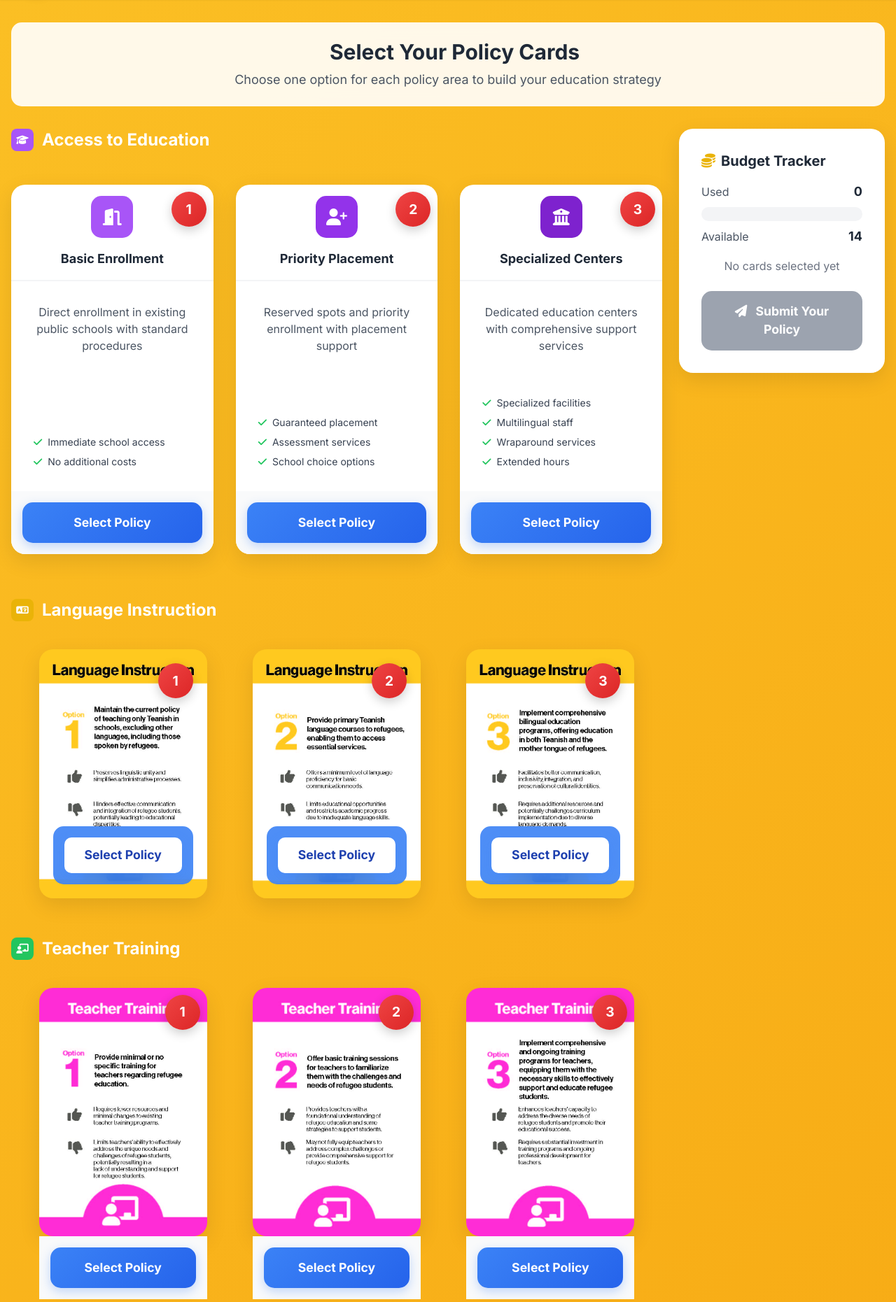
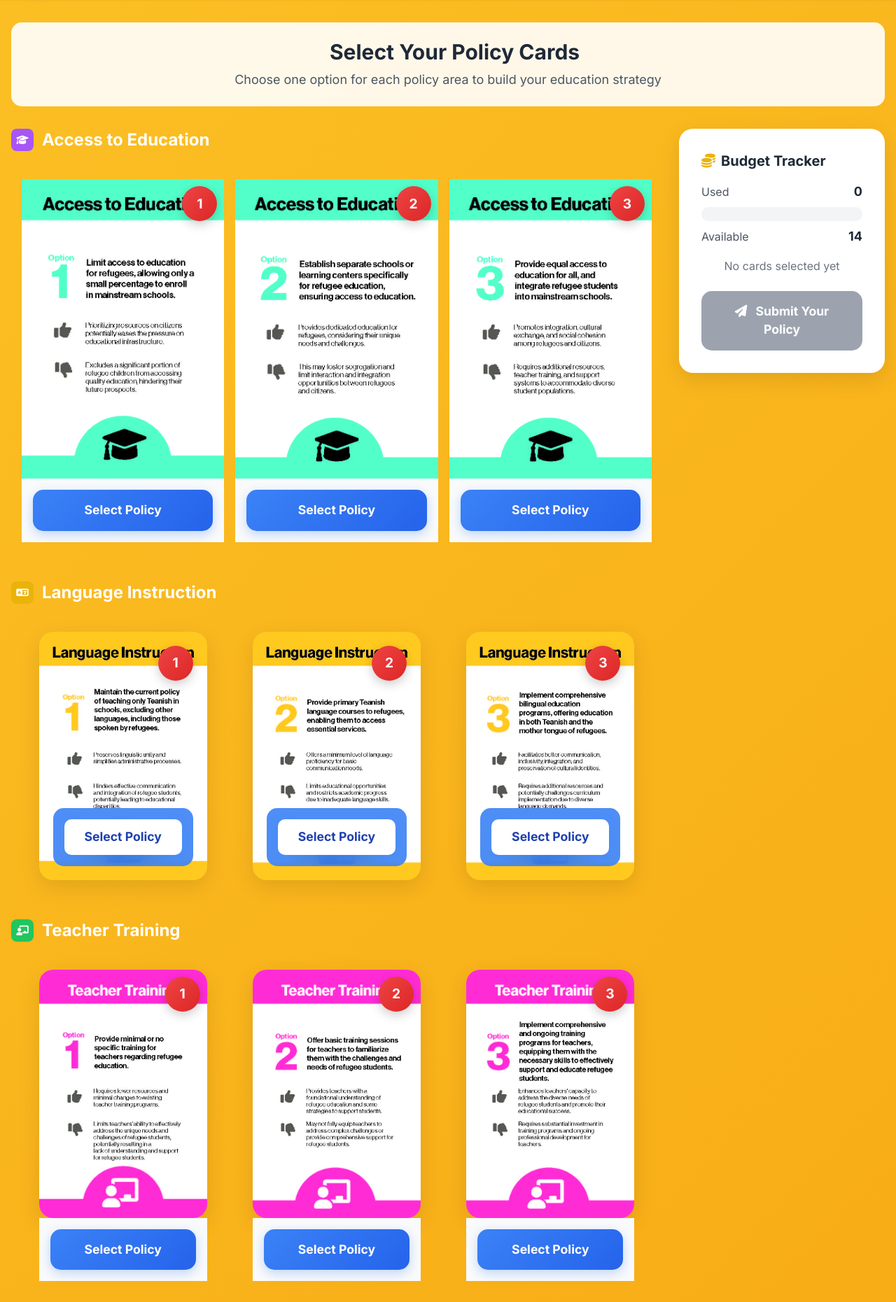
Before and after one commit to kobowood1/AIChallengeGame, a Flask app: page /card-selection in a window 1280 px wide. Shown: the part 65-1926 px from the top of the page at 70% size. Run offline with Flask 3, Linux system fonts and the light colour scheme; the visitor is signed in with stand-in values (Sample User, id 1); some libraries are stand-ins or nearby versions.

Commit message:
Implement the Access to Education policy cards with custom image designs
Replaces placeholder cards with image-based Access to Education policy cards in `templates/card_selection.html` and updates card image list in `replit.md`.

Replit-Commit-Author: Agent
Replit-Commit-Session-Id: 86e28700-3938-4fe7-b7b2-daf0a8a3307c
Replit-Commit-Screenshot-Url: https://storage.googleapis.com/screenshot-production-us-central1/b66fccd3-3b48-4c0e-84c7-865c8f56605e/f545c559-631d-4b97-9a2b-2946566b08c1.jpg

```diff
--- a/templates/card_selection.html
+++ b/templates/card_selection.html
@@ -308,92 +308,26 @@
                         </div>
                         Access to Education
                     </h2>
-                    <div class="card-deck">
-                        <div class="policy-card" data-policy="access_to_education" data-option="1" data-cost="1">
+                    <div class="image-card-container">
+                        <div class="policy-card access-card" data-policy="access_to_education" data-option="1" data-cost="1">
                             <div class="cost-badge">1</div>
-                            <div class="card-header">
-                                <div class="policy-icon bg-purple-500">
-                                    <i class="fas fa-door-open"></i>
-                                </div>
-                                <h3 class="text-lg font-bold text-center text-gray-800">Basic Enrollment</h3>
-                            </div>
-                            <div class="card-body">
-                                <p class="text-gray-600 text-center mb-4">Direct enrollment in existing public schools with standard procedures</p>
-                                <div class="space-y-2">
-                                    <div class="flex items-center text-sm text-gray-700">
-                                        <i class="fas fa-check text-green-500 mr-2"></i>
-                                        Immediate school access
-                                    </div>
-                                    <div class="flex items-center text-sm text-gray-700">
-                                        <i class="fas fa-check text-green-500 mr-2"></i>
-                                        No additional costs
-                                    </div>
-                                </div>
-                            </div>
+                            <img src="{{ url_for('static', filename='access_option1.jpg') }}?v={{ range(1000, 9999) | random }}" alt="Access to Education Option 1">
                             <div class="card-footer">
                                 <button class="play-button w-full">Select Policy</button>
                             </div>
                         </div>
 
-                        <div class="policy-card" data-policy="access_to_education" data-option="2" data-cost="2">
+                        <div class="policy-card access-card" data-policy="access_to_education" data-option="2" data-cost="2">
                             <div class="cost-badge">2</div>
-                            <div class="card-header">
-                                <div class="policy-icon bg-purple-600">
-                                    <i class="fas fa-user-plus"></i>
-                                </div>
-                                <h3 class="text-lg font-bold text-center text-gray-800">Priority Placement</h3>
-                            </div>
-                            <div class="card-body">
-                                <p class="text-gray-600 text-center mb-4">Reserved spots and priority enrollment with placement support</p>
-                                <div class="space-y-2">
-                                    <div class="flex items-center text-sm text-gray-700">
-                                        <i class="fas fa-check text-green-500 mr-2"></i>
-                                        Guaranteed placement
-                                    </div>
-                                    <div class="flex items-center text-sm text-gray-700">
-                                        <i class="fas fa-check text-green-500 mr-2"></i>
-                                        Assessment services
-                                    </div>
-                                    <div class="flex items-center text-sm text-gray-700">
-                                        <i class="fas fa-check text-green-500 mr-2"></i>
-                                        School choice options
-                                    </div>
-                                </div>
-                            </div>
+                            <img src="{{ url_for('static', filename='access_option2.jpg') }}?v={{ range(1000, 9999) | random }}" alt="Access to Education Option 2">
                             <div class="card-footer">
                                 <button class="play-button w-full">Select Policy</button>
                             </div>
                         </div>
 
-                        <div class="policy-card" data-policy="access_to_education" data-option="3" data-cost="3">
+                        <div class="policy-card access-card" data-policy="access_to_education" data-option="3" data-cost="3">
                             <div class="cost-badge">3</div>
-                            <div class="card-header">
-                                <div class="policy-icon bg-purple-700">
-                                    <i class="fas fa-university"></i>
-                                </div>
-                                <h3 class="text-lg font-bold text-center text-gray-800">Specialized Centers</h3>
-                            </div>
-                            <div class="card-body">
-                                <p class="text-gray-600 text-center mb-4">Dedicated education centers with comprehensive support services</p>
-                                <div class="space-y-2">
-                                    <div class="flex items-center text-sm text-gray-700">
-                                        <i class="fas fa-check text-green-500 mr-2"></i>
-                                        Specialized facilities
-                                    </div>
-                                    <div class="flex items-center text-sm text-gray-700">
-                                        <i class="fas fa-check text-green-500 mr-2"></i>
-                                        Multilingual staff
-                                    </div>
-                                    <div class="flex items-center text-sm text-gray-700">
-                                        <i class="fas fa-check text-green-500 mr-2"></i>
-                                        Wraparound services
-                                    </div>
-                                    <div class="flex items-center text-sm text-gray-700">
-                                        <i class="fas fa-check text-green-500 mr-2"></i>
-                                        Extended hours
-                                    </div>
-                                </div>
-                            </div>
+                            <img src="{{ url_for('static', filename='access_option3.jpg') }}?v={{ range(1000, 9999) | random }}" alt="Access to Education Option 3">
                             <div class="card-footer">
                                 <button class="play-button w-full">Select Policy</button>
                             </div>
```
Also changed, not shown: replit.md (+2 -2 lines), attached_assets/J315718+Policy+Game+Cards+V4_Page_06_1750477008456.jpg (added), attached_assets/J315718+Policy+Game+Cards+V4_Page_07_1750477008456.jpg (added), attached_assets/J315718+Policy+Game+Cards+V4_Page_08_1750477008457.jpg (added), static/access_option1.jpg (added), static/access_option2.jpg (added), static/access_option3.jpg (added).
